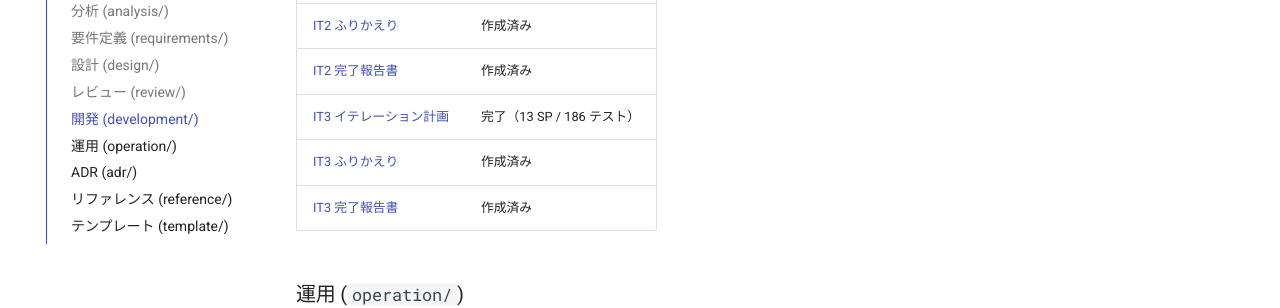
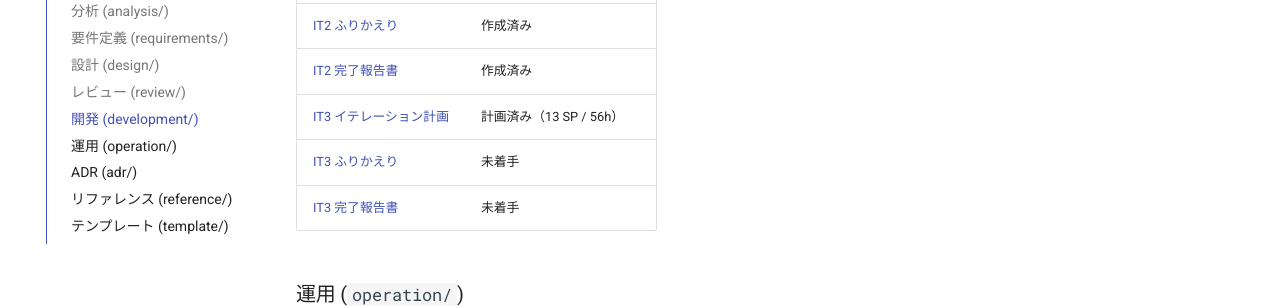
Before and after one commit to k2works/case-study-sdd-development, an MkDocs documentation site: the page built from docs/index.md, in a window 1280 px wide and 900 px high, scrolled down 2556 px. Shown: the part 151-459 px from the top of the window. Built offline with MkDocs 1.6.1 and Material for MkDocs 9.7.7, drawn with Linux system fonts in a browser that asks for light colours; comment, search, counter and statistics services are not loaded.

Commit message:
docs(sync): ドキュメントインデックスと GitHub Issue を同期
IT2 完了 Issue 3 件（#57, #58, #59）をクローズ。
docs/index.md の IT3 状態を「計画済み」に修正。

```diff
--- a/docs/index.md
+++ b/docs/index.md
@@ -71,9 +71,9 @@
 | [IT2 イテレーション計画](./development/iteration_plan-2.md) | 完了（11 SP / 170 テスト） |
 | [IT2 ふりかえり](./development/iteration_retrospective-2.md) | 作成済み |
 | [IT2 完了報告書](./development/iteration_report-2.md) | 作成済み |
-| [IT3 イテレーション計画](./development/iteration_plan-3.md) | 完了（13 SP / 186 テスト） |
-| [IT3 ふりかえり](./development/iteration_retrospective-3.md) | 作成済み |
-| [IT3 完了報告書](./development/iteration_report-3.md) | 作成済み |
+| [IT3 イテレーション計画](./development/iteration_plan-3.md) | 計画済み（13 SP / 56h） |
+| [IT3 ふりかえり](./development/iteration_retrospective-3.md) | 未着手 |
+| [IT3 完了報告書](./development/iteration_report-3.md) | 未着手 |
 
 ### 運用 (`operation/`)
 
```
